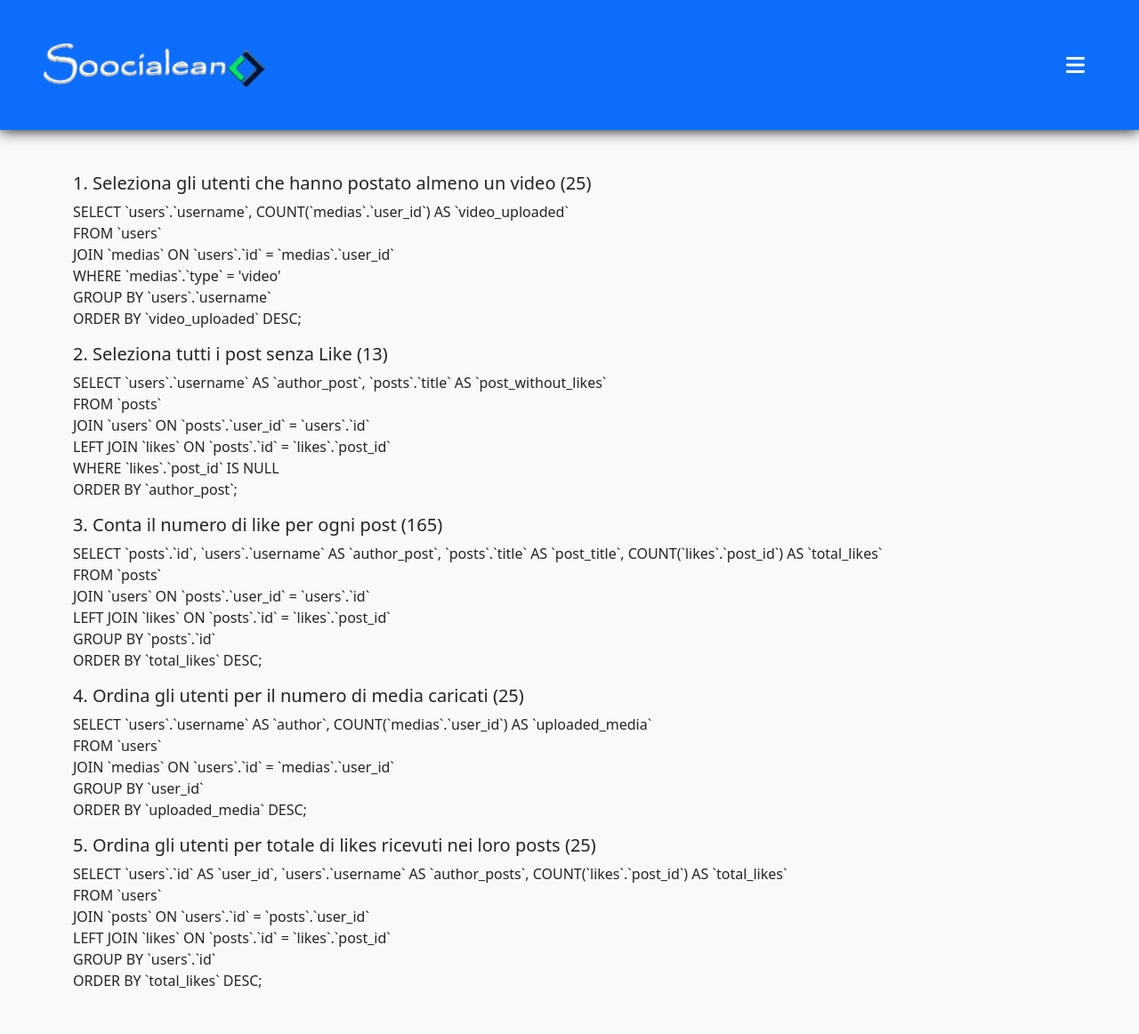
After one commit to agostinoluca/social-platform, a PHP site: page /query.php in a window 1280 px wide. The commit adds this page. Shown: the whole page at 89% size. Run offline with PHP 8.4, Linux system fonts and the light colour scheme.

Commit message:
add nav offcanvas add DB connection add query for test add var_dump

```diff
--- a/layout/footer.php
+++ b/layout/footer.php
@@ -0,0 +1,7 @@
+<!-- Bootstrap JavaScript Libraries -->
+<script src="https://cdn.jsdelivr.net/npm/@popperjs/core@2.11.8/dist/umd/popper.min.js" integrity="sha384-I7E8VVD/ismYTF4hNIPjVp/Zjvgyol6VFvRkX/vR+Vc4jQkC+hVqc2pM8ODewa9r" crossorigin="anonymous"></script>
+
+<script src="https://cdn.jsdelivr.net/npm/bootstrap@5.3.2/dist/js/bootstrap.min.js" integrity="sha384-BBtl+eGJRgqQAUMxJ7pMwbEyER4l1g+O15P+16Ep7Q9Q+zqX6gSbd85u4mG4QzX+" crossorigin="anonymous"></script>
+</body>
+
+</html>
--- a/layout/head.php
+++ b/layout/head.php
@@ -13,14 +13,28 @@
     <link rel="stylesheet" href="https://cdnjs.cloudflare.com/ajax/libs/font-awesome/6.5.2/css/all.min.css" integrity="sha512-SnH5WK+bZxgPHs44uWIX+LLJAJ9/2PkPKZ5QiAj6Ta86w+fsb2TkcmfRyVX3pBnMFcV7oQPJkl9QevSCWr3W6A==" crossorigin="anonymous" referrerpolicy="no-referrer" />
 </head>
 
-<body>
-    <header class="bg-primary black_shadow p-5 d-flex justifi-content-between align-items-center">
-        <div class="container">
+<body class="bg-light">
+    <header class="bg-primary black_shadow p-5 d-flex justify-content-between align-items-center">
+        <div>
             <img src="./src/img/soocialean.png" alt="Logo" width="250">
+            <!-- /logo -->
         </div>
-        <!-- /logo -->
+        <div>
+            <button class="btn btn-primary fs-4" type="button" data-bs-toggle="offcanvas" data-bs-target="#offcanvasRight" aria-controls="offcanvasRight"><i class="fa-solid fa-bars"></i></button>
+        </div>
+        <!-- /button of nav -->
     </header>
-    <div>
-        <a href="./schema.php">link test schema</a>
-        <a href="./index.php">link test index</a>
-    </div>
+    <nav>
+        <div class="offcanvas offcanvas-end" tabindex="-1" id="offcanvasRight" aria-labelledby="offcanvasRightLabel">
+            <div class="offcanvas-header">
+                <h5 class="offcanvas-title" id="offcanvasRightLabel">Soocialean sections</h5>
+                <button type="button" class="btn-close" data-bs-dismiss="offcanvas" aria-label="Close"></button>
+            </div>
+            <div class="offcanvas-body d-flex flex-column gap-3">
+                <a href="./index.php" class="text-secondary text-decoration-none">Homepage</a>
+                <a href="./query.php" class="text-secondary text-decoration-none">Query exercise</a>
+                <a href="./schema.php" class="text-secondary text-decoration-none">Schema of Database</a>
+            </div>
+        </div>
+    </nav>
+    <!-- /nav (offcanvas) -->
--- /dev/null
+++ b/query.php
@@ -0,0 +1,64 @@
+<?php
+require_once __DIR__ . '/layout/head.php';
+?>
+
+<main>
+    <div class="container mt-5 mb-5">
+        <div>
+            <h5>1. Seleziona gli utenti che hanno postato almeno un video (25)</h5>
+            <p>
+                SELECT `users`.`username`, COUNT(`medias`.`user_id`) AS `video_uploaded` <br>
+                FROM `users` <br>
+                JOIN `medias` ON `users`.`id` = `medias`.`user_id` <br>
+                WHERE `medias`.`type` = 'video' <br>
+                GROUP BY `users`.`username` <br>
+                ORDER BY `video_uploaded` DESC;
+            </p>
+        </div>
+        <div>
+            <h5>2. Seleziona tutti i post senza Like (13)</h5>
+            <p>
+                SELECT `users`.`username` AS `author_post`, `posts`.`title` AS `post_without_likes` <br>
+                FROM `posts` <br>
+                JOIN `users` ON `posts`.`user_id` = `users`.`id` <br>
+                LEFT JOIN `likes` ON `posts`.`id` = `likes`.`post_id` <br>
+                WHERE `likes`.`post_id` IS NULL <br>
+                ORDER BY `author_post`;
+            </p>
+        </div>
+        <div>
+            <h5>3. Conta il numero di like per ogni post (165)</h5>
+            <p>
+                SELECT `posts`.`id`, `users`.`username` AS `author_post`, `posts`.`title` AS `post_title`, COUNT(`likes`.`post_id`) AS `total_likes` <br>
+                FROM `posts` <br>
+                JOIN `users` ON `posts`.`user_id` = `users`.`id` <br>
+                LEFT JOIN `likes` ON `posts`.`id` = `likes`.`post_id` <br>
+                GROUP BY `posts`.`id` <br>
+                ORDER BY `total_likes` DESC;
+            </p>
+        </div>
+        <div>
+            <h5>4. Ordina gli utenti per il numero di media caricati (25)</h5>
+            <p>
+                SELECT `users`.`username` AS `author`, COUNT(`medias`.`user_id`) AS `uploaded_media` <br>
+                FROM `users` <br>
+                JOIN `medias` ON `users`.`id` = `medias`.`user_id` <br>
+                GROUP BY `user_id` <br>
+                ORDER BY `uploaded_media` DESC;
+            </p>
+        </div>
+        <div>
+            <h5>5. Ordina gli utenti per totale di likes ricevuti nei loro posts (25)</h5>
+            <p>
+                SELECT `users`.`id` AS `user_id`, `users`.`username` AS `author_posts`, COUNT(`likes`.`post_id`) AS `total_likes` <br>
+                FROM `users` <br>
+                JOIN `posts` ON `users`.`id` = `posts`.`user_id` <br>
+                LEFT JOIN `likes` ON `posts`.`id` = `likes`.`post_id` <br>
+                GROUP BY `users`.`id` <br>
+                ORDER BY `total_likes` DESC;
+            </p>
+        </div>
+    </div>
+</main>
+
+<?php require_once __DIR__ . '/layout/footer.php'; ?>
--- a/schema.php
+++ b/schema.php
@@ -3,7 +3,9 @@ require_once __DIR__ . '/layout/head.php';
 ?>
 
 <main>
-    <div class="container mt-5">
+    <div class="container mt-5 mb-5">
         <img src="./schema/schema.png" alt="schema of database">
     </div>
 </main>
+
+<?php require_once __DIR__ . '/layout/footer.php'; ?>
--- a/src/css/style.css
+++ b/src/css/style.css
@@ -12,11 +12,3 @@ a {
 .black_shadow {
     box-shadow: 0 0 1rem var(--social-dark);
 }
-
-.social_secondary {
-    color: var(--social-secondary);
-}
-
-.social_secondary:hover {
-    filter: brightness(100);
-}
```
Also changed, not shown: index.php (+26 -5 lines).
